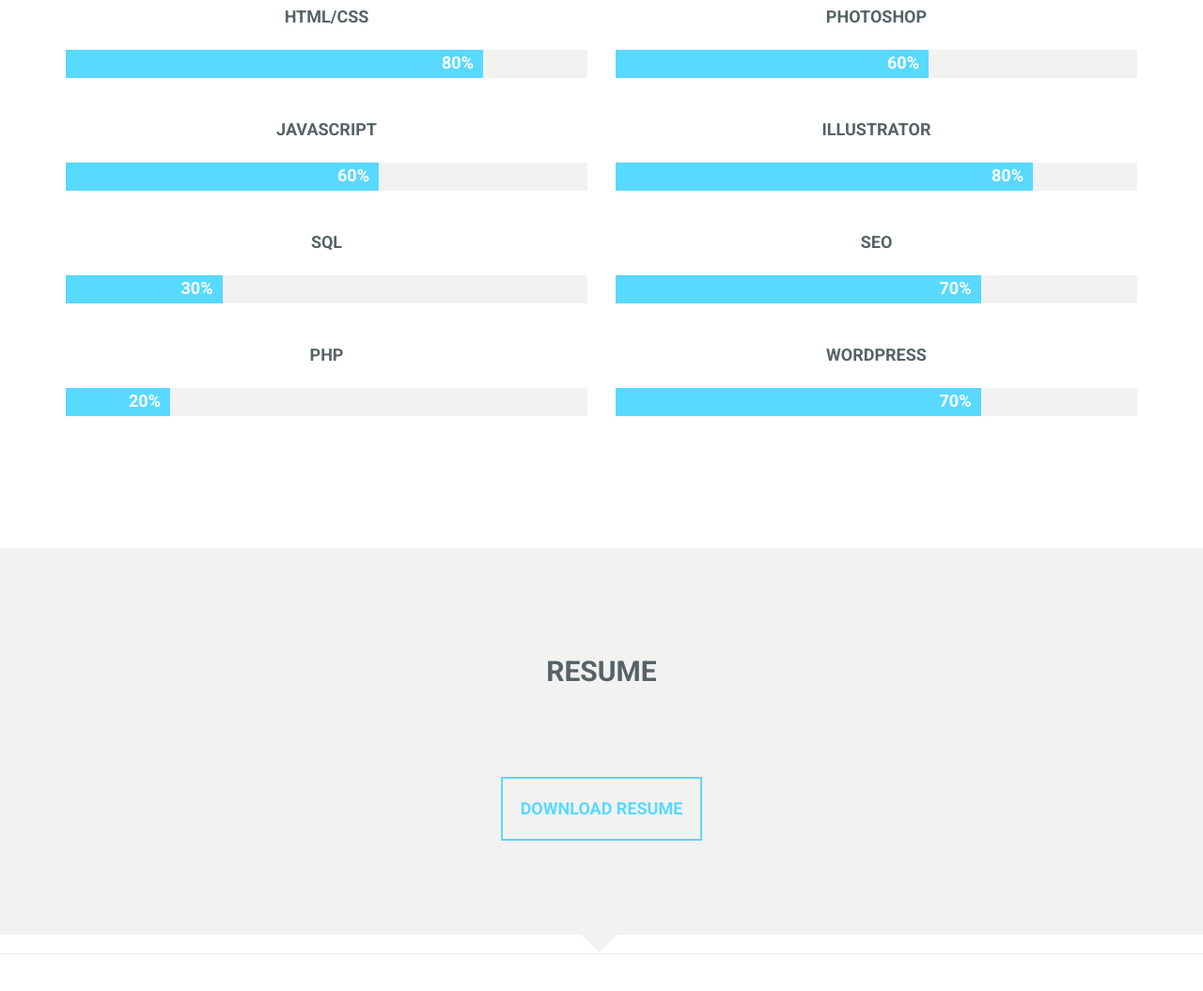
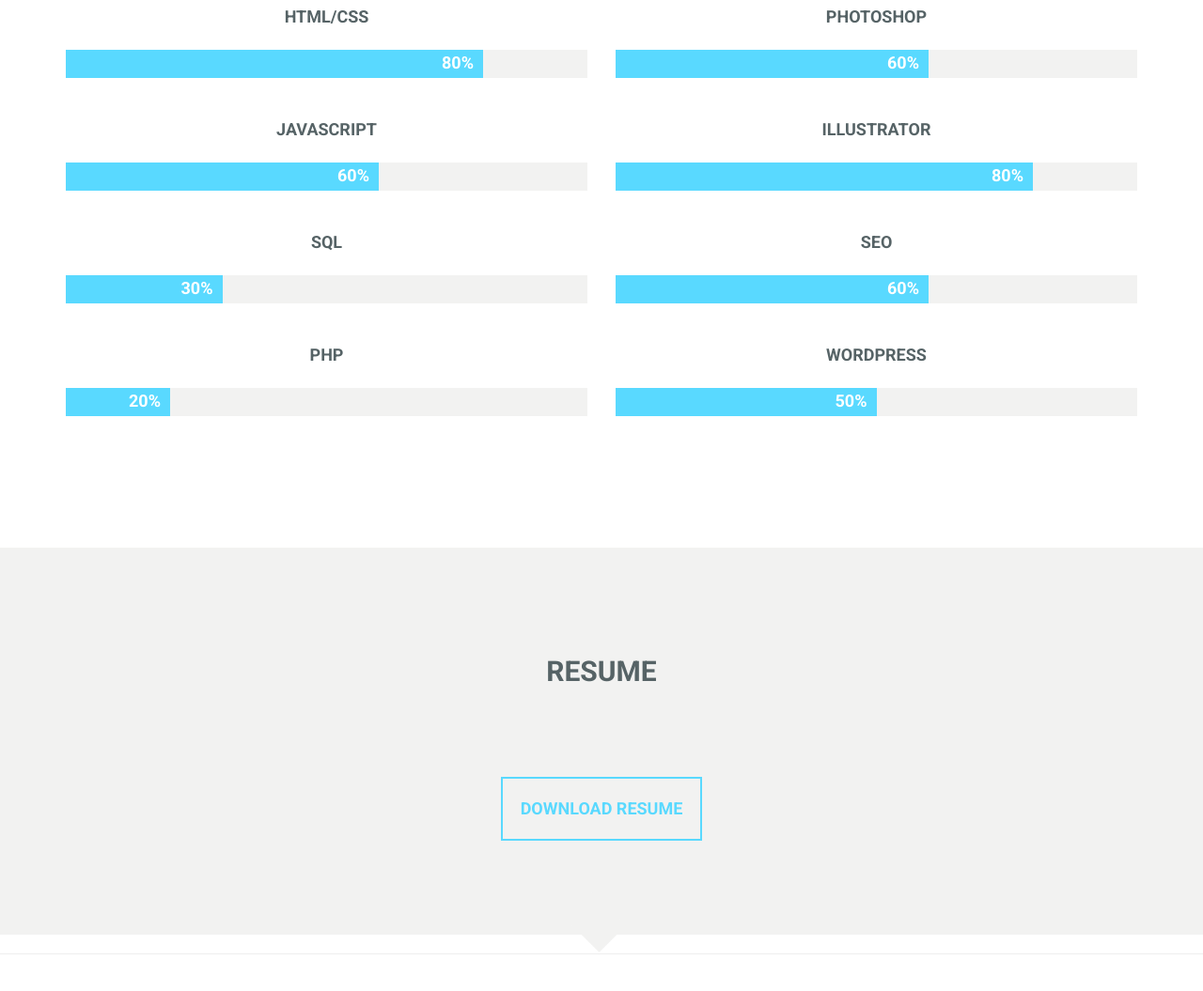
Before and after one commit to dhkim1211/Personal-Website, a plain HTML site: page index.html in a window 1280 px wide. Shown: the part 1865-2920 px from the top of the page at 94% size. Drawn offline with nearby package versions, Linux system fonts and the light colour scheme; some packages are replaced by stand-ins of ours; a web font is replaced by a local one.

Commit message:
modified html

```diff
--- a/index.html
+++ b/index.html
@@ -200,16 +200,16 @@
                     <div class="skill-box wow fadeInDown" data-wow-delay=".6s">
                         <label>SEO</label>
                         <div class="progress">
-                            <div class="progress-bar" role="progress-bar" aria-valuemin="0" aria-valuenow="90" aria-valuemax="100" style="width: 70%;" >
-                                70%
+                            <div class="progress-bar" role="progress-bar" aria-valuemin="0" aria-valuenow="90" aria-valuemax="100" style="width: 60%;" >
+                                60%
                             </div>
                         </div>
                     </div>
                     <div class="skill-box wow fadeInDown" data-wow-delay=".8s">
                         <label>Wordpress</label>
                         <div class="progress">
-                            <div class="progress-bar" role="progress-bar" aria-valuemin="0" aria-valuenow="70" aria-valuemax="100" style="width: 70%;" >
-                                70%
+                            <div class="progress-bar" role="progress-bar" aria-valuemin="0" aria-valuenow="70" aria-valuemax="100" style="width: 50%;" >
+                                50%
                             </div>
                         </div>
                     </div>
```
